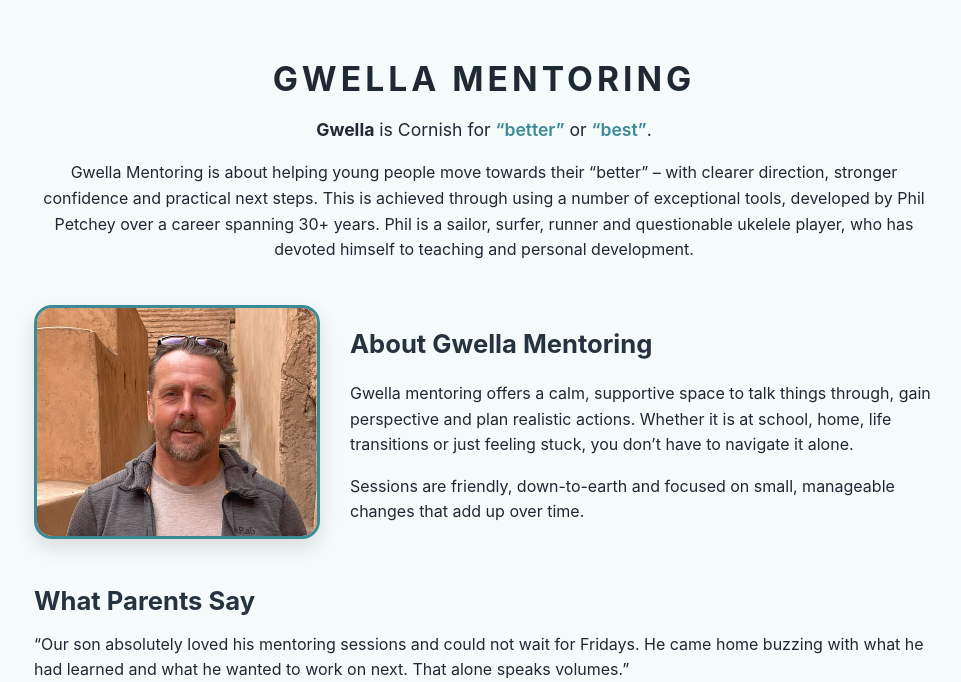
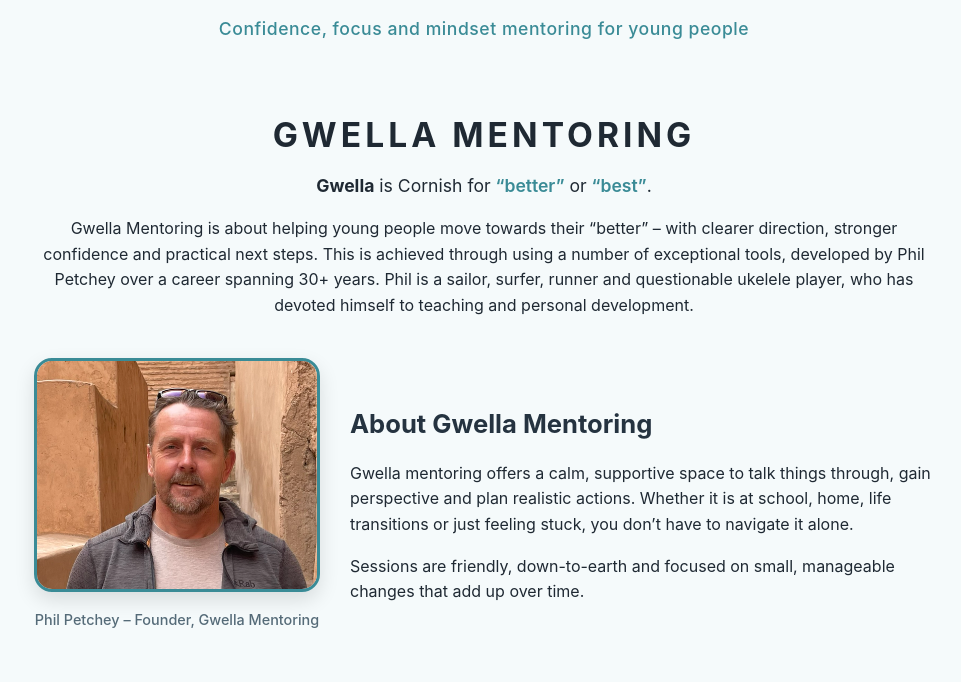
Before and after one commit to gwellamentor/gwella-mentoring, a plain HTML site: page index.html in a window 1280 px wide. Shown: the part 263-945 px from the top of the page, without its empty margins (156-1117 px from the left). Drawn offline with Linux system fonts and the light colour scheme.

Commit message:
add logo tagline and mentor photo  label

```diff
--- a/index.html
+++ b/index.html
@@ -11,6 +11,25 @@ font-family: -apple-system, BlinkMacSystemFont, "Segoe UI", system-ui, sans-seri
 background: #f5fafb;
 color: #1f2933;
 line-height: 1.6;
+}
+
+.mentor-photo-wrap {
+  text-align: center;
+}
+
+.mentor-label {
+  margin-top: 8px;
+  font-size: 0.9rem;
+  color: #556b78;
+  font-weight: 500;
+}
+
+  .tagline-banner {
+  margin-top: 10px;
+  font-size: 1.1rem;
+  font-weight: 500;
+  color: #3a8b96;
+  letter-spacing: 0.03em;
 }
 
 header {
@@ -137,8 +156,12 @@ margin: 0 auto;
 <body>
 
 <header>
-<!-- Gwella logo -->
-<img src="gwella-logo.jpg.PNG" alt="Gwella Mentoring logo" class="logo" />
+  <!-- Gwella logo -->
+  <img src="gwella-logo.jpg.PNG" alt="Gwella Mentoring logo" class="logo" />
+
+  <p class="tagline-banner">
+    Confidence, focus and mindset mentoring for young people
+  </p>
 </header>
 
 <main>
@@ -158,9 +181,12 @@ with clearer direction, stronger confidence and practical next steps. This is ac
 
 <section class="about">
 <!-- Your photo -->
-<img src="mentor-photo.jpg.png"
-alt="Mentor in Marrakesh"
-class="me" />
+<div class="mentor-photo-wrap">
+  <img src="mentor-photo.jpg.png"
+       alt="Mentor in Marrakesh"
+       class="me" />
+  <p class="mentor-label">Phil Petchey – Founder, Gwella Mentoring</p>
+</div>
 
 <div class="about-text">
 <h2>About Gwella Mentoring</h2>
```
